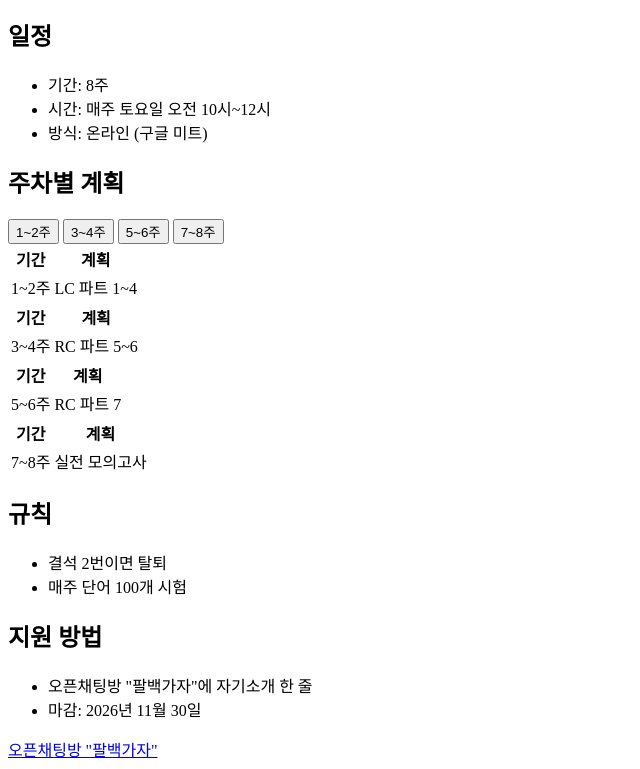
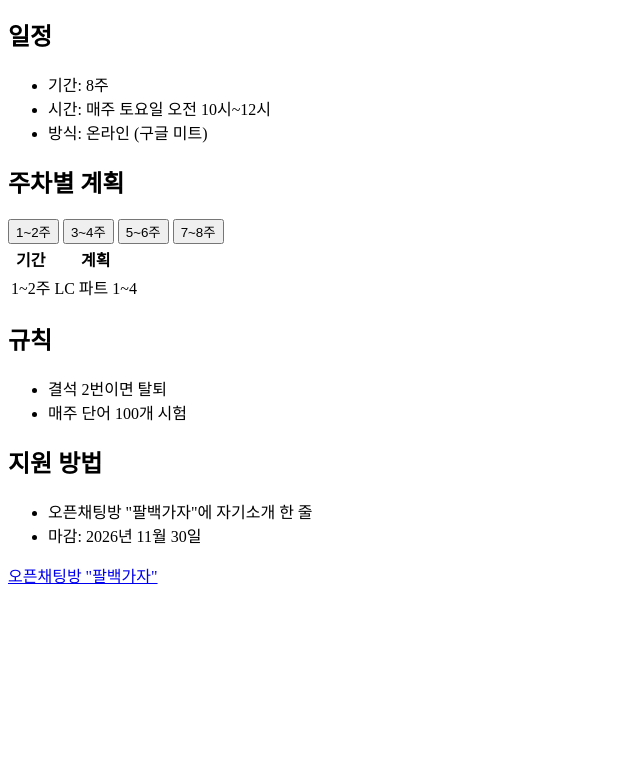
Before and after one commit to dlsgi925-star/2DAY06, a plain HTML site: page index.html in a window 1280 px wide. Both pictures are taken after a click on the button "1~2주". Shown: the part 116-885 px from the top of the page, without its empty margins (0-640 px from the left). After the commit the page ends 800 px from the top, so only its background shows below. Drawn offline with Linux system fonts and the light colour scheme.

Commit message:
2단계 완성
Co-Authored-By: Claude Sonnet 5.5 <noreply@anthropic.com>

```diff
--- a/index.html
+++ b/index.html
@@ -79,5 +79,29 @@
       <a id="apply-link" href="#">오픈채팅방 "팔백가자"</a>
     </section>
   </main>
+
+  <script>
+    var tabButtons = document.querySelectorAll('#tabs button');
+    var panels = document.querySelectorAll('.tab-panel');
+
+    // 선택한 탭의 표만 보여주고, 선택된 탭 버튼을 표시
+    function showTab(id) {
+      panels.forEach(function (panel) {
+        panel.hidden = panel.id !== id;
+      });
+      tabButtons.forEach(function (btn) {
+        btn.setAttribute('aria-selected', String(btn.dataset.tab === id));
+      });
+    }
+
+    tabButtons.forEach(function (btn) {
+      btn.addEventListener('click', function () {
+        showTab(btn.dataset.tab);
+      });
+    });
+
+    // 처음에는 1~2주 탭을 보여줌
+    showTab('plan-1');
+  </script>
 </body>
 </html>
```
